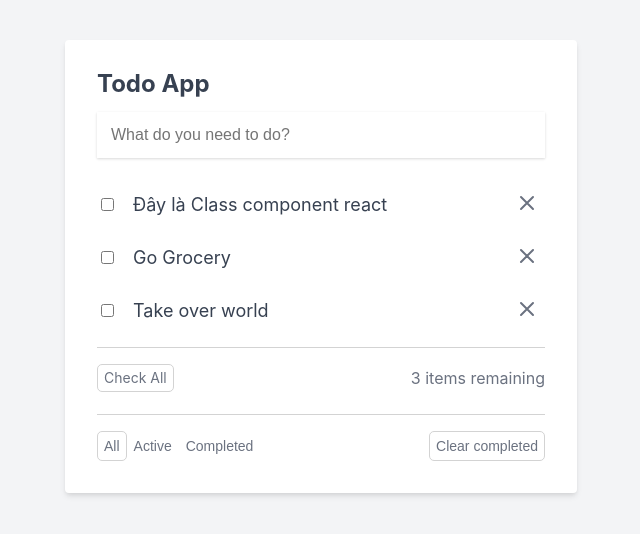
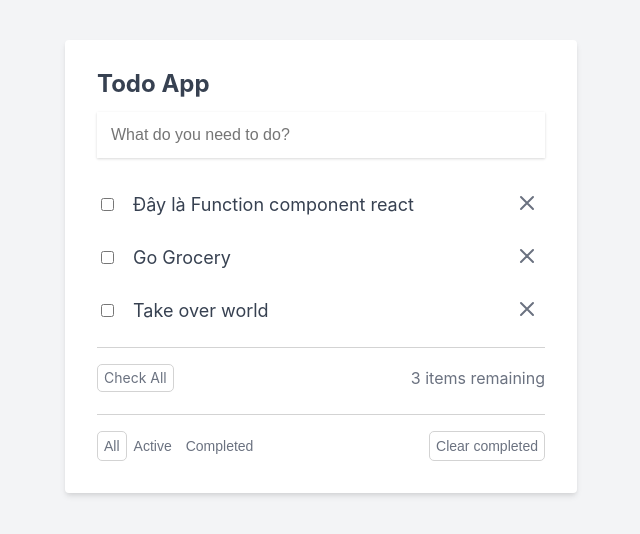
Before and after one commit to QuyCoding/todo-app-react, a React (Create React App) app: page / in a window 1280 px wide. Shown: the top 534 px of the page, without its empty margins (319-959 px from the left). Built offline with nearby package versions, Linux system fonts and the light colour scheme.

Commit message:
Use setTodos in useState

```diff
--- a/src/components/App.jsx
+++ b/src/components/App.jsx
@@ -21,11 +21,22 @@ function App() {
     },
   ]);
 
+  function addTodo() {
+    setTodos([
+      ...todos,
+      {
+        id: todos.length + 1,
+        title: 'New Todo',
+        isComplete: false,
+      },
+    ]);
+  }
+
   return (
     <div className="todo-app-container">
       <div className="todo-app">
         <h2>Todo App</h2>
-        <form action="#">
+        <form action="#" onSubmit={addTodo}>
           <input
             type="text"
             className="todo-input"
--- a/src/components/AppClass.jsx
+++ b/src/components/AppClass.jsx
@@ -1,4 +1,6 @@
 import React, { Component } from 'react';
+import '../reset.css';
+import '../App.css';
 
 export default class AppClass extends Component {
   constructor(props) {
--- a/src/index.js
+++ b/src/index.js
@@ -2,14 +2,14 @@ import React from 'react';
 import ReactDOM from 'react-dom/client';
 import './index.css';
 import App from './components/App';
-import AppClass from './components/AppClass';
+// import AppClass from './components/AppClass';
 import reportWebVitals from './reportWebVitals';
 
 const root = ReactDOM.createRoot(document.getElementById('root'));
 root.render(
   <React.StrictMode>
-    {/* <App /> */}
-    <AppClass />
+    <App />
+    {/* <AppClass /> */}
   </React.StrictMode>
 );
 
```
